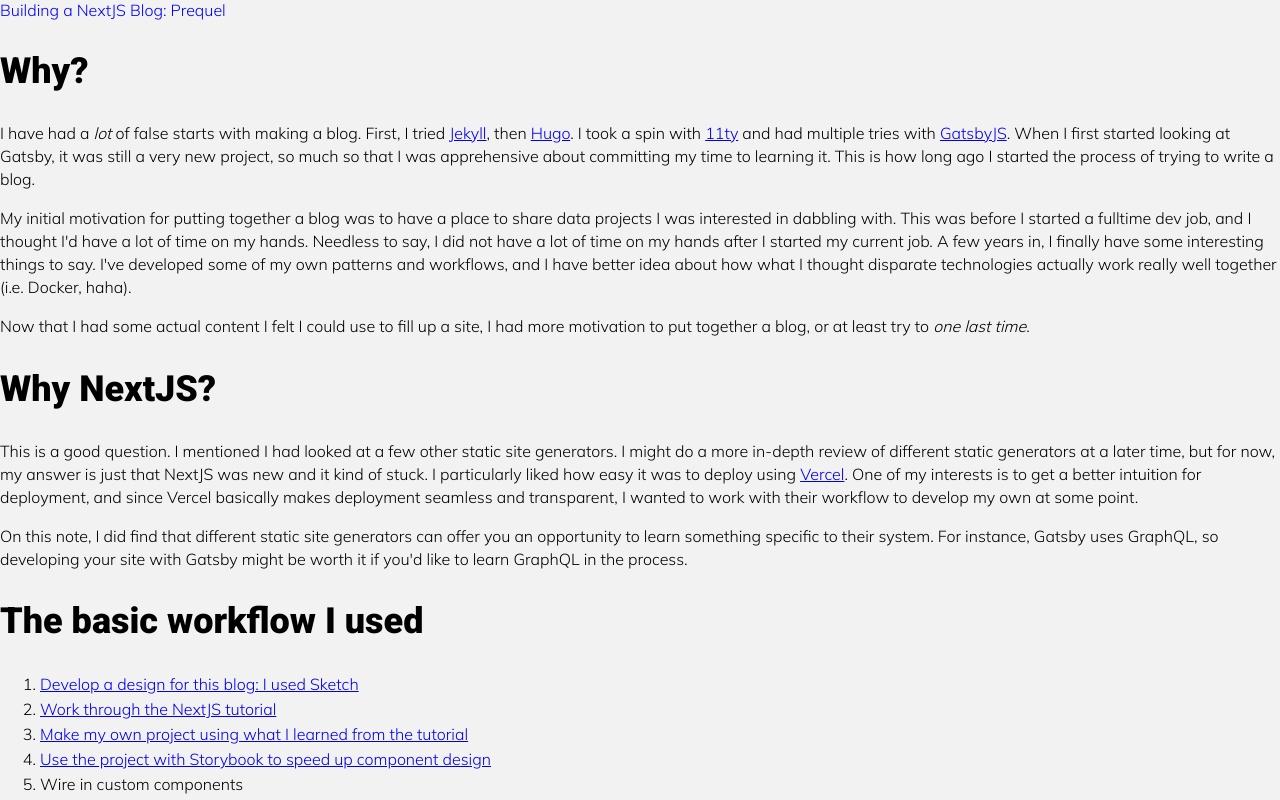
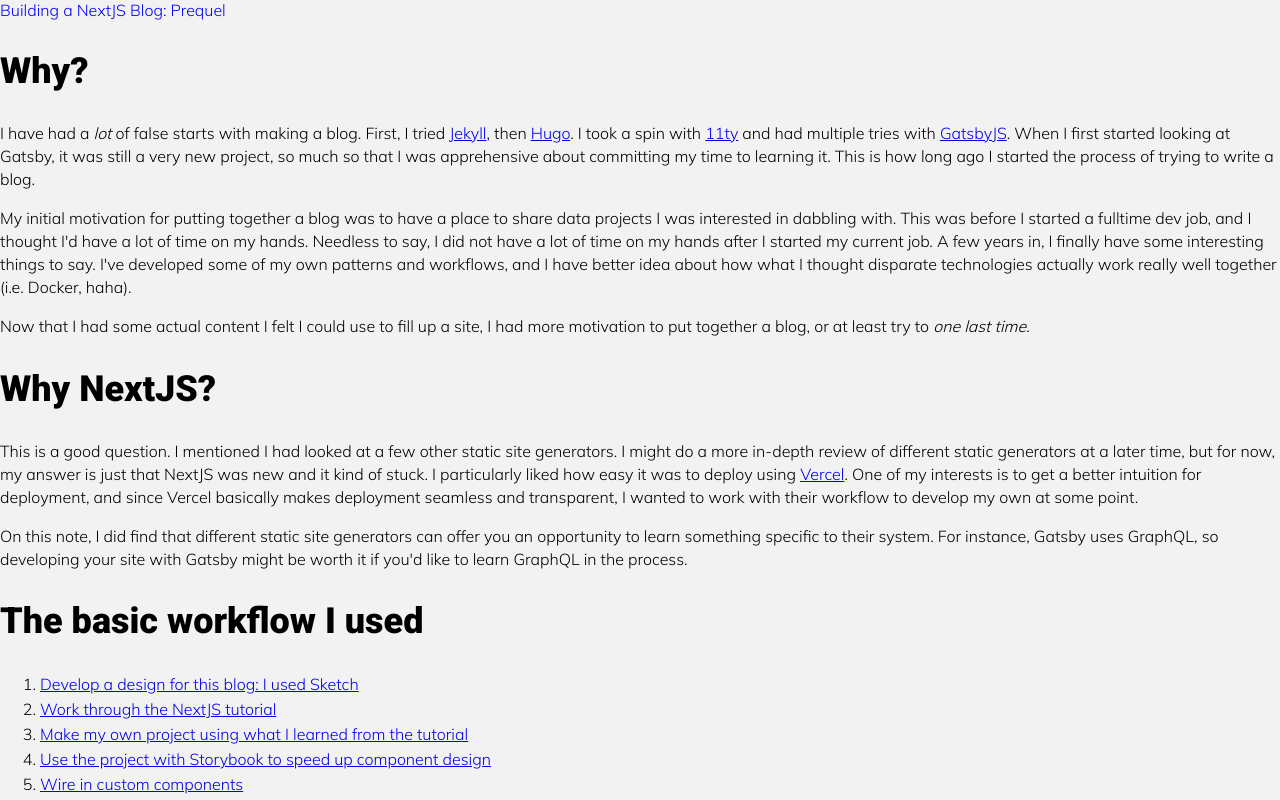
Before and after one commit to discoduckling/blog, a Next.js app: page /blog/next-js-dev-overview in a window 1280 px wide. Shown: the top 800 px of the page. Built offline with nearby package versions, Linux system fonts and the light colour scheme.

Commit message:
Fix link in overview post

```diff
--- a/pages/blog/next-js-dev-overview.mdx
+++ b/pages/blog/next-js-dev-overview.mdx
@@ -46,7 +46,7 @@ import InterSiteLink from "../../components/styled-components/InterSiteLink"
 2. <InterSiteLink text={'Work through the NextJS tutorial'} to={'/blog/next-js-dev-part-2'} />
 3. <InterSiteLink text={'Make my own project using what I learned from the tutorial'} to={'/blog/next-js-dev-part-3'} />
 4. <InterSiteLink text={'Use the project with Storybook to speed up component design'} to={'/blog/next-js-dev-part-4'} />
-5. Wire in custom components
+5. <InterSiteLink text={'Wire in custom components'} to={'/blog/next-js-dev-part-5'} />
 6. Deploy
 
 ## How I've organized my posts
```
